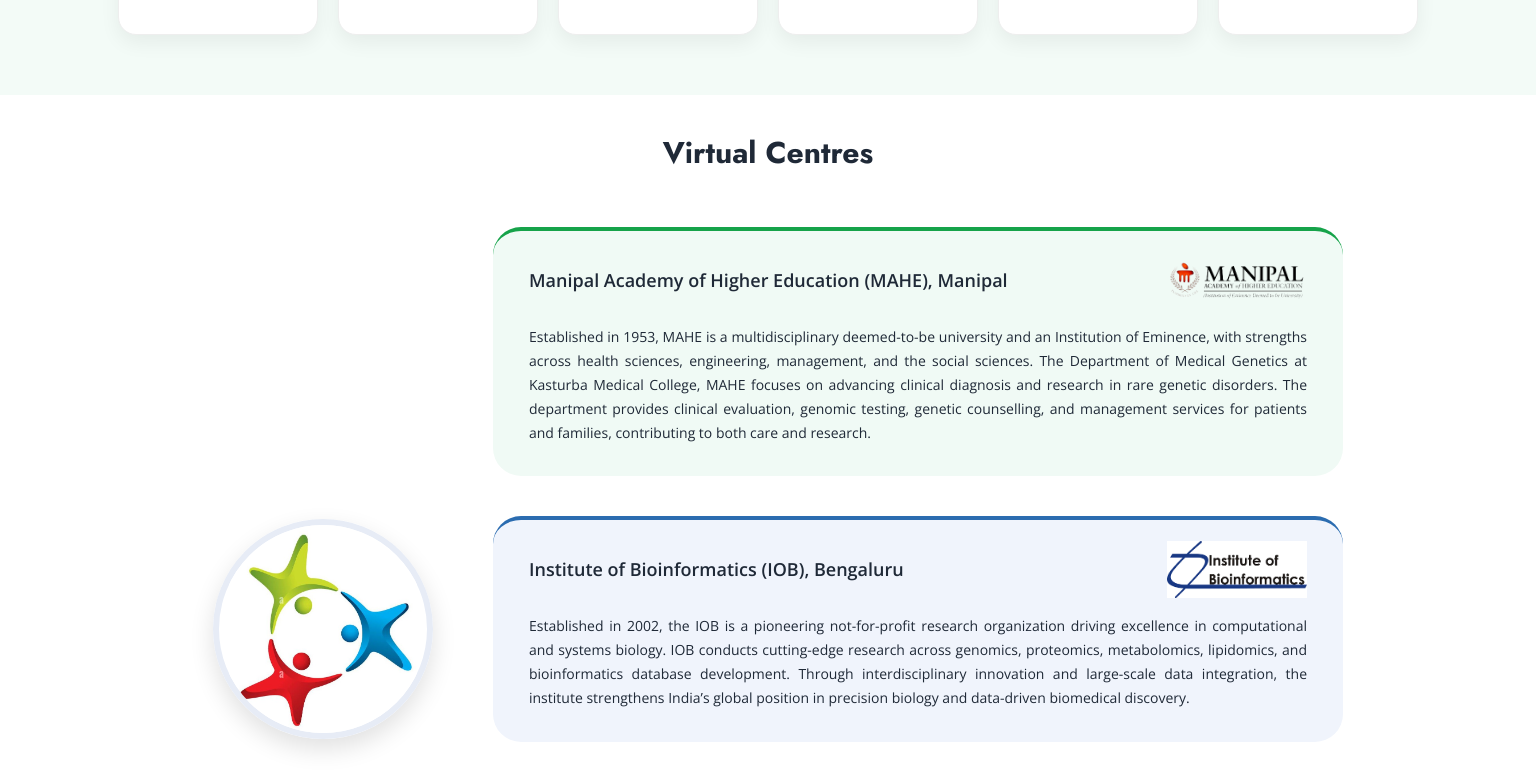
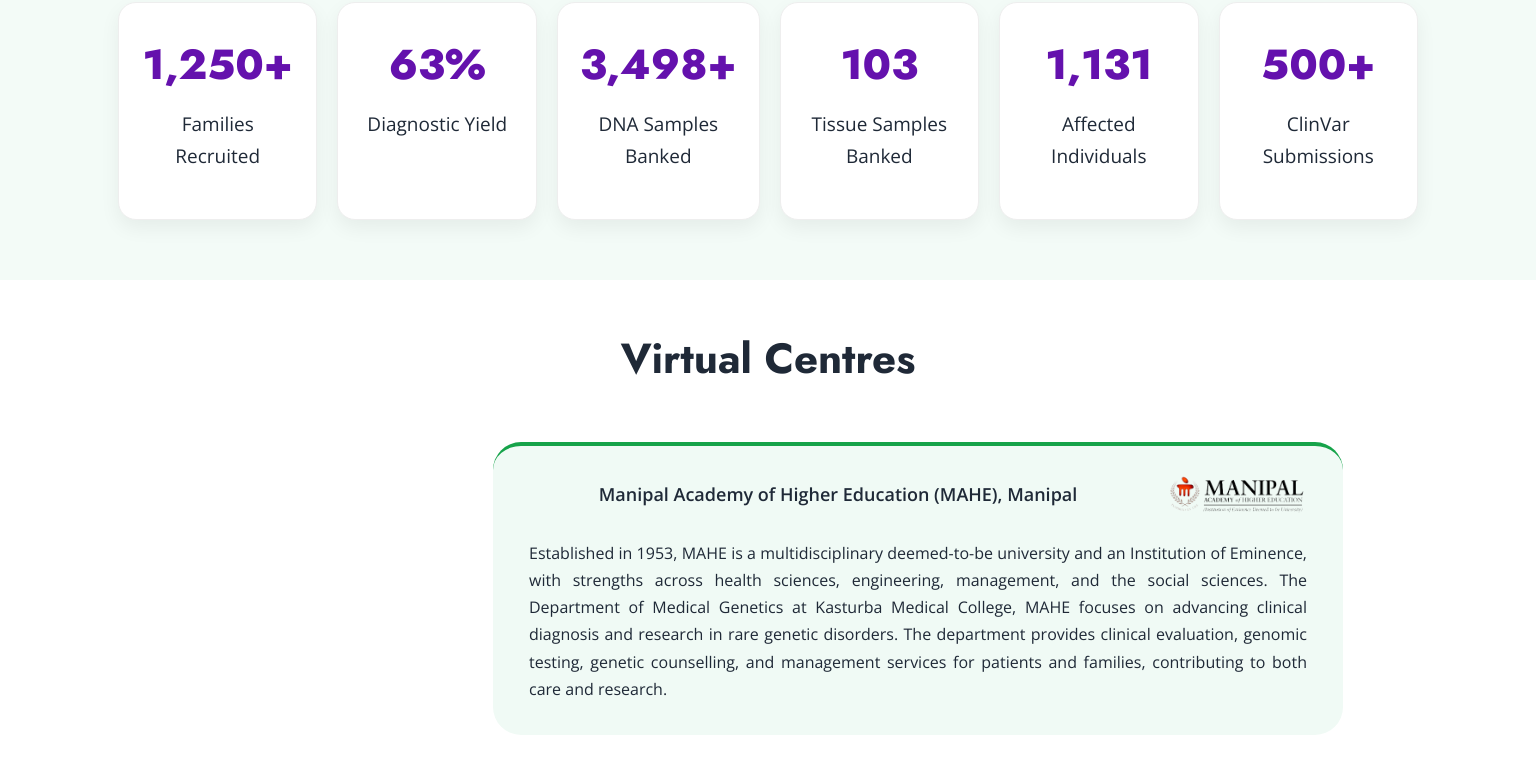
Before and after one commit to vismay-bioinfo/crc-website, a React (Vite) app: page / in a window 1536 px wide. Shown: the part 1820-2593 px from the top of the page. Built offline with nearby package versions, Linux system fonts and the light colour scheme.

Commit message:
feat: stabilize collaborator colors, wrap spacing container, and scale up large desktop font metrics

```diff
--- a/src/pages/Home.jsx
+++ b/src/pages/Home.jsx
@@ -189,7 +189,7 @@ export default function Home() {
 {/* VIRTUAL CENTRES */}
 
 <section className="section section-light">
-
+  <div className="container">
     <h2>Virtual Centres</h2>
 
     <div className="collab-grid">
@@ -200,7 +200,7 @@ export default function Home() {
       </div>
 
       {/* MAHE */}
-  <div className="collab-card">
+      <div className="collab-card collab-mahe">
         <div className="card-header">
           <h3>Manipal Academy of Higher Education (MAHE), Manipal</h3>
           <img className="inst-logo" src="/logos/mahe-logo.png" alt="MAHE logo"/>
@@ -213,7 +213,7 @@ export default function Home() {
 
 
       {/* IOB */}
-  <div className="collab-card">
+      <div className="collab-card collab-iob">
         <div className="card-header">
           <h3>Institute of Bioinformatics (IOB), Bengaluru</h3>
           <img className="inst-logo" src="/logos/iob-logo.png" alt="IOB logo"/>
@@ -226,7 +226,7 @@ export default function Home() {
 
 
       {/* DRILS */}
-  <div className="collab-card">
+      <div className="collab-card collab-drils">
         <div className="card-header">
           <h3>Dr. Reddy’s Institute of Life Sciences (DRILS), Hyderabad</h3>
           <img className="inst-logo" src="/logos/drils-logo.png" alt="DRILS logo"/>
@@ -238,8 +238,7 @@ export default function Home() {
       </div>
 
     </div>
-
-
+  </div>
 </section>
 
 {/* LEADERSHIP */}
--- a/src/styles/home.css
+++ b/src/styles/home.css
@@ -562,17 +562,17 @@ pointer-events:none;
   box-shadow:0 12px 30px rgba(0,0,0,0.08);
 }
 
-.collab-card:nth-of-type(2){
+.collab-card.collab-mahe {
   background:#f0faf5; /* MAHE: Soft mint green */
   border-top: 4px solid #16A34A;
 }
 
-.collab-card:nth-of-type(3){
+.collab-card.collab-iob {
   background:#f0f4fc; /* IOB: Soft academic blue */
   border-top: 4px solid #2b6cb0;
 }
 
-.collab-card:nth-of-type(4){
+.collab-card.collab-drils {
   background:#f6f0fa; /* DRILS: Soft medical purple */
   border-top: 4px solid #805ad5;
 }
@@ -1073,22 +1073,28 @@ to{ box-shadow: 0 0 25px rgba(140, 100, 255, 0.6); }
 
 @media (min-width: 1440px) {
   body {
-    font-size: 17px;
+    font-size: 19px !important;
   }
   .container {
     max-width: 1300px;
   }
   .section h2 {
-    font-size: 38px;
+    font-size: 42px !important;
   }
   .nav-center a {
-    font-size: 15px;
-    padding: 6px 12px;
+    font-size: 17px !important;
+    padding: 6px 14px !important;
   }
   .nav-center {
-    gap: 20px;
+    gap: 25px !important;
   }
   .stat-number {
-    font-size: 38px;
+    font-size: 42px !important;
+  }
+  .collab-card p {
+    font-size: 16px !important;
+  }
+  .leader-card p {
+    font-size: 16px !important;
   }
 }
```
Lines whose indentation alone changed are shown as unchanged.
